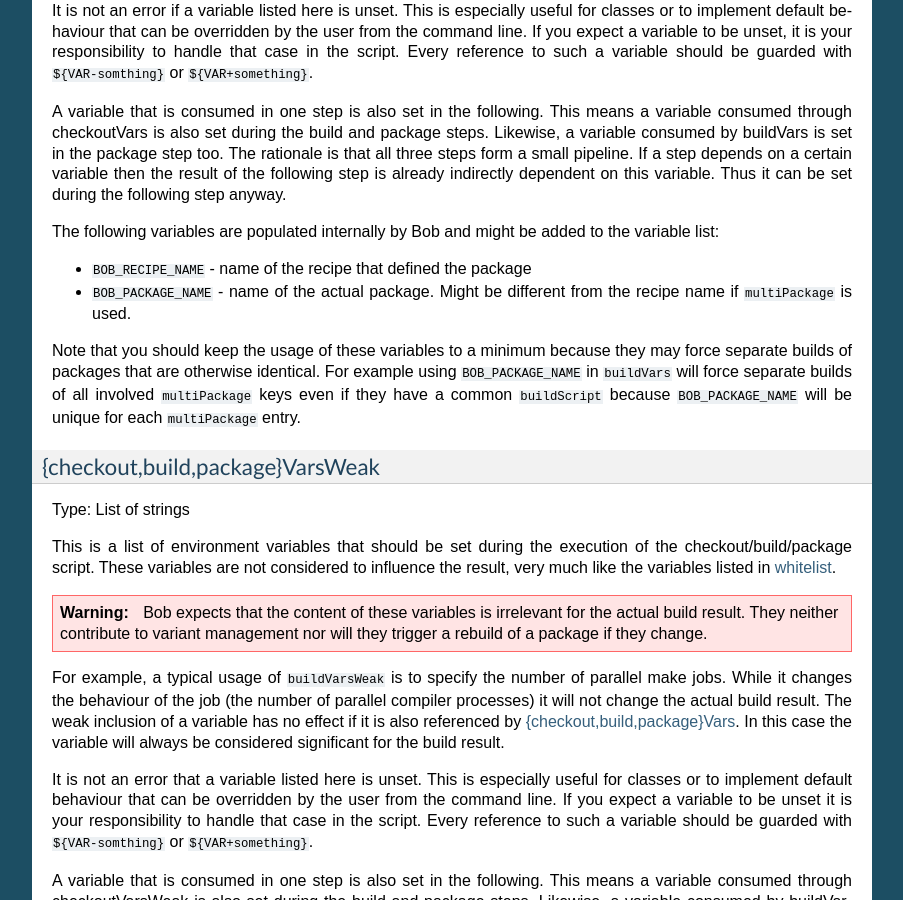
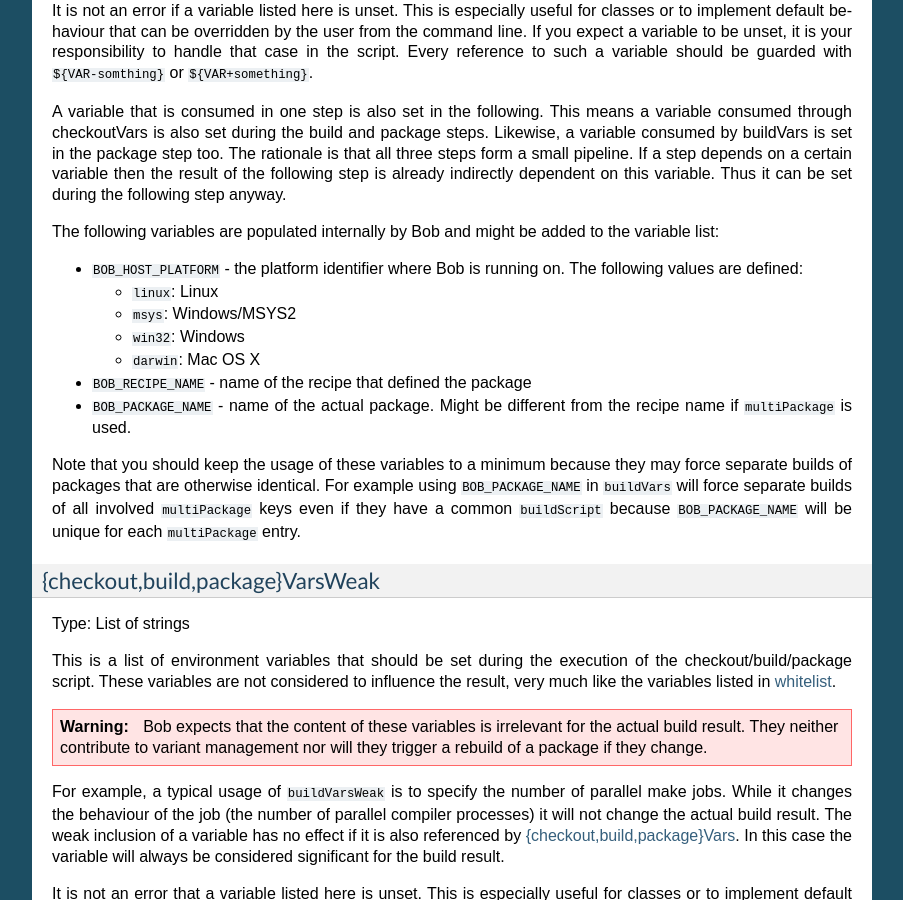
Before and after one commit to BobBuildTool/bob, a Sphinx documentation site: the page built from doc/manual/configuration.rst, in a window 1280 px wide and 900 px high, scrolled down 8533 px. Shown: the whole window, without its empty margins (198-1101 px from the left). Built offline with Sphinx 7.4.7, drawn with Linux system fonts in a browser that asks for light colours; formulas are drawn with MathJax 3; the version number could not be read and is left out.

Commit message:
doc: document BOB_HOST_PLATFORM variable

```diff
--- a/doc/manual/configuration.rst
+++ b/doc/manual/configuration.rst
@@ -577,6 +577,14 @@ following step anyway.
 
 The following variables are populated internally by Bob and might be added to
 the variable list:
+
+* ``BOB_HOST_PLATFORM`` - the platform identifier where Bob is running on. The
+  following values are defined:
+
+  * ``linux``: Linux
+  * ``msys``: Windows/MSYS2
+  * ``win32``: Windows
+  * ``darwin``: Mac OS X
 
 * ``BOB_RECIPE_NAME`` - name of the recipe that defined the package
 * ``BOB_PACKAGE_NAME`` - name of the actual package. Might be different from
```
